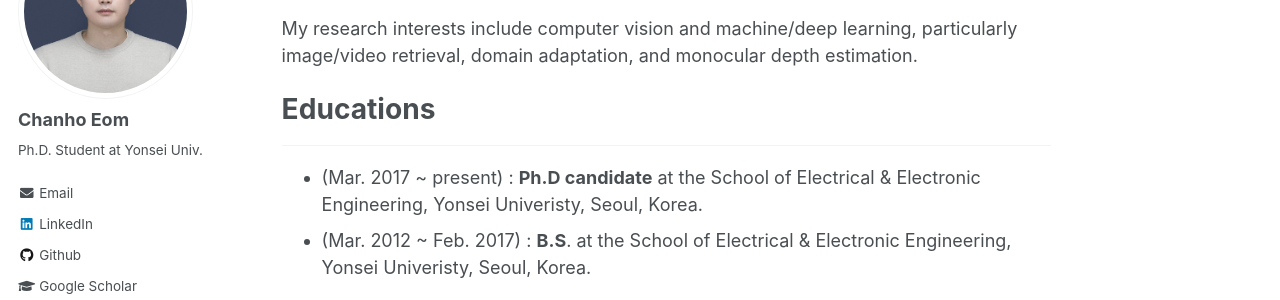
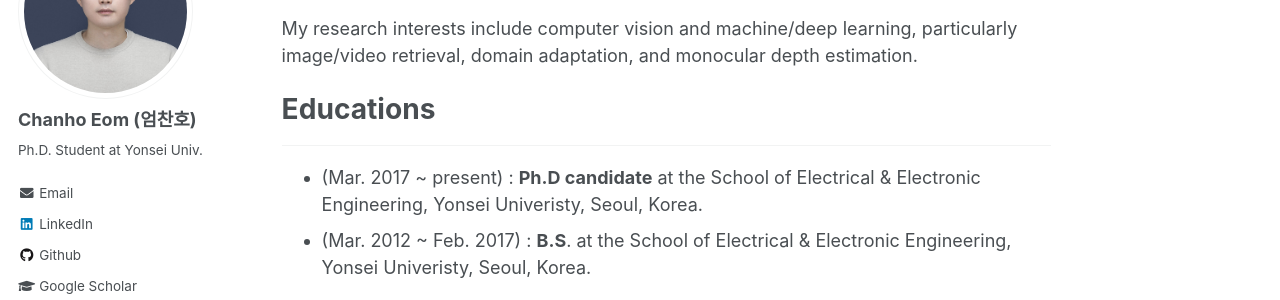
Before and after one commit to chanhoeom/chanhoEom.github.io, a Jekyll site: the page built from _pages/about.md, in a window 1280 px wide. Shown: the part 194-494 px from the top of the page. Built offline with Jekyll 4.4.1, drawn with Linux system fonts in a browser that asks for light colours.

Commit message:
Update _config.yml

```diff
--- a/_config.yml
+++ b/_config.yml
@@ -80,7 +80,7 @@ analytics:
 
 # Site Author
 author:
-  name             : "Chanho Eom"
+  name             : "Chanho Eom (엄찬호)"
   avatar           : "profile.jpeg"
   bio              : "Ph.D. Student at Yonsei Univ."
   location         : # "Yonsei University, Seoul"
```
